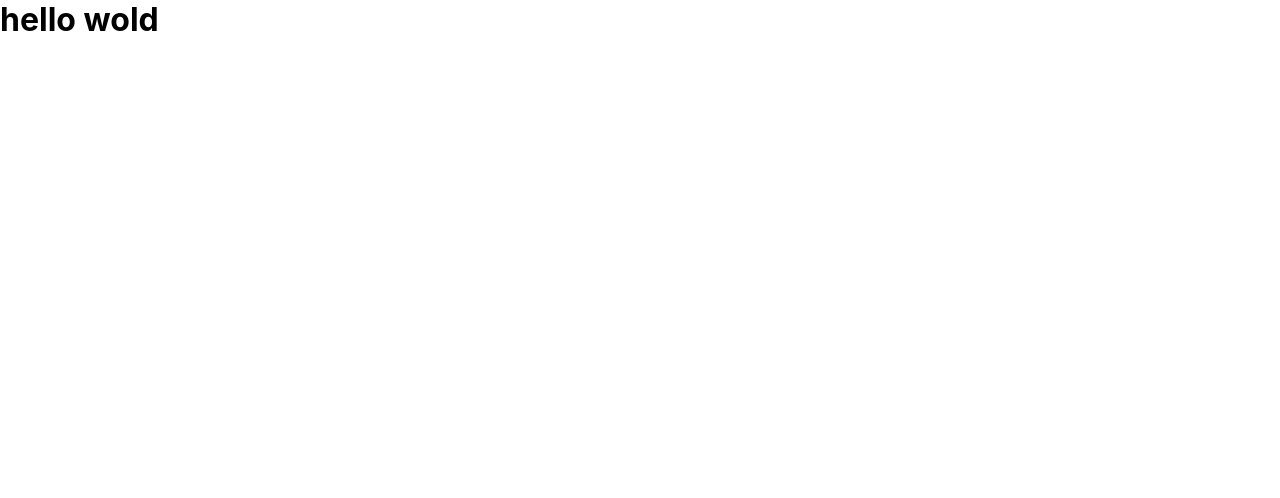
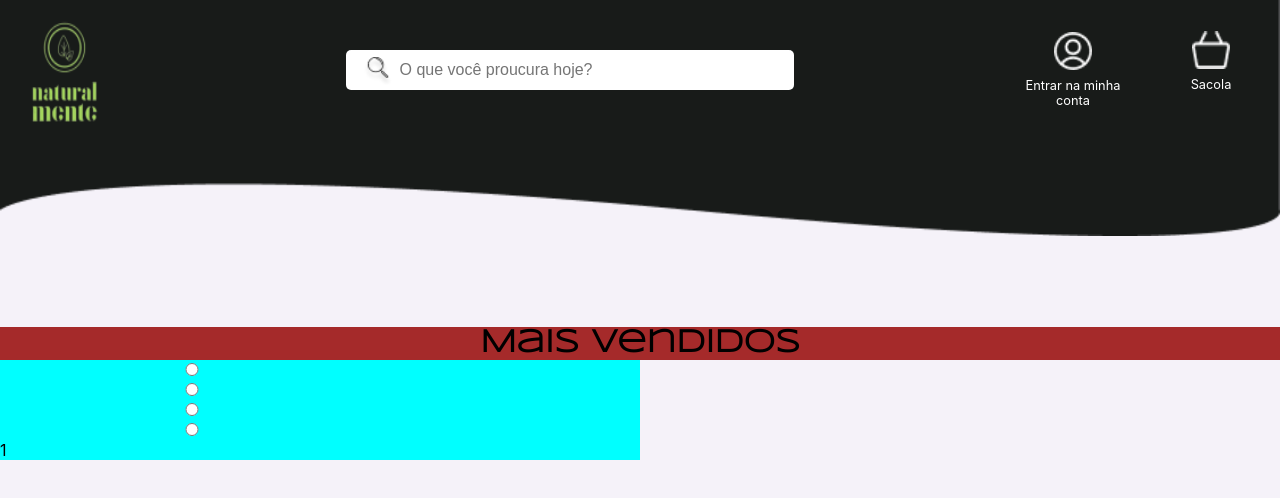
Before and after one commit to Luiz-Dias01/React.js, a React app in the folder naturalmente/site/: page / in a window 1280 px wide. Built offline with nearby package versions, Linux system fonts and the light colour scheme.

Commit message:
create carrossel

```diff
--- a/naturalmente/site/public/index.html
+++ b/naturalmente/site/public/index.html
@@ -1,8 +1,8 @@
 <!DOCTYPE html>
-<html lang="en">
+<html lang="pt-br">
   <head>
     <meta charset="utf-8" />
-    <link rel="icon" href="%PUBLIC_URL%/favicon.ico" />
+    <link rel="icon" href="../assets/icon/logo.png" />
     <meta name="viewport" content="width=device-width, initial-scale=1" />
     <meta name="theme-color" content="#000000" />
     <meta
@@ -24,7 +24,7 @@
       work correctly both with client-side routing and a non-root public URL.
       Learn how to configure a non-root public URL by running `npm run build`.
     -->
-    <title>React App</title>
+    <title>Naturalmente || sua saude em primeiro lugar </title>
   </head>
   <body>
     <noscript>You need to enable JavaScript to run this app.</noscript>
--- a/naturalmente/site/public/robots.txt
+++ /dev/null
@@ -1,3 +0,0 @@
-# https://www.robotstxt.org/robotstxt.html
-User-agent: *
-Disallow:
--- a/naturalmente/site/src/pages/landingPage/index.js
+++ b/naturalmente/site/src/pages/landingPage/index.js
@@ -2,10 +2,53 @@ import './index.scss';
 
 export default function Home() {
   return (
-    <div className="page-home">
+    <div id="page-home">
       <header>
-        <h1>hello wold</h1>
+        <nav>
+          <div id='logo'>
+            <img src='../assets/icon/logo.png' alt='logo'/>
+          </div>
+
+          <form>
+            <div id='lupa-pesquisa'>
+              <img src='../assets/icon/lupa_pesquisa.png'/>
+            </div>
+            <input type='text' placeholder='O que você proucura hoje?'/>
+          </form>
+
+          <div id='navegacao-basica'>
+            <div id='conta-usuario'>
+              <a href="#"><img src='../assets/icon/icon_config_cliente.png' alt='icone usuario'/></a>
+              <p>Entrar na minha conta</p>
+            </div>
+
+            <div id='carrinho'>
+              <a href="#"><img src='../assets/icon/icon_carrinho.png' alt='icone carrinho'/></a>
+              <p>Sacola</p>
+            </div>
+          </div>
+        </nav>
+
+        <div id='enunciado-mais-vendidos'>
+          <h1>Mais Vendidos</h1>
+        </div>
       </header>
+
+      <main>
+        <section id='slide'>
+          <input name='slide' type='radio'/>
+          <input name='slide' type='radio'/>
+          <input name='slide' type='radio'/>
+          <input name='slide' type='radio'/>
+
+          <div id='slide-movimentacao'>
+            <div className='conteudo-slide'>1</div>
+            <div className='conteudo-slide'>2</div>
+            <div className='conteudo-slide'>3</div>
+            <div className='conteudo-slide'>4</div>
+          </div>
+        </section>
+      </main>
     </div>
   );
 }
--- a/naturalmente/site/src/pages/landingPage/index.scss
+++ b/naturalmente/site/src/pages/landingPage/index.scss
@@ -0,0 +1,150 @@
+@font-face {
+    font-family: 'Sync-regular';
+    src: url('../../../public/assets/font/Syncopate-Regular.ttf');
+}
+
+#page-home {
+    background-color: #F5F2F9;
+    height: 100vh;
+
+
+    header {
+        background-image: url('../../../public/assets/image/imagem_fundo_header.png');
+        background-repeat: no-repeat;
+        background-size: contain;
+        display: flex;
+        flex-direction: column;
+        align-items: flex-start;
+        justify-content: space-between;
+        width: 100%;
+        height: 45vh;
+    }
+
+    #enunciado-mais-vendidos {
+        background-color: brown;
+        font-family: 'sync-regular';
+        font-weight: 400;
+        text-align: center;
+        width: 100%;
+    }
+
+    nav {
+        display: flex;
+        align-items: center;
+        justify-content: space-between;
+        width: 100%;
+    }
+
+    #logo img{
+        width: 135px;
+        height: 135px;
+    }
+
+    form {
+        background-color: white;
+        border-radius: 5px;
+        display: flex;
+        align-items: center;
+        justify-content: center;
+        padding: 5px;
+        width: 35vw;
+        height: 5vh;
+    }
+
+    #lupa-pesquisa {
+        display: flex;
+        align-items: center;
+        justify-content: center;
+    }
+
+    #lupa-pesquisa img {
+        margin-top: 5px;
+        width: 30px;
+        height: 30px;
+    }
+
+    input:focus {
+        box-shadow: 0;
+        border: none;
+        outline: 0;
+    }
+
+    input {
+        font-size: 1em;
+        text-indent: 5px;
+        border: none;
+        width: 30vw;
+    }
+
+    #navegacao-basica {
+        display: flex;
+        align-items: center;
+        justify-content: space-evenly;
+    }
+
+    #navegacao-basica img {
+        width: 38px;
+        height: 38px;
+    }
+
+    #navegacao-basica div {
+        color: white;
+        font-size: 0.8em;
+        display: flex;
+        flex-direction: column;
+        align-items: center;
+        justify-content: center;
+        margin: 5px;
+        width: 10vw;
+        height: 15vh;
+    }
+
+    #conta-usuario p{
+        text-align: center;
+        margin-top: 5px;
+        width: 8vw;
+    }
+
+    #carrinho {
+        padding-bottom: 17px;
+    }
+
+    #carrinho p {
+        text-align: center;
+        margin-top: 5px;
+    }
+
+    #slide{
+        background-color: aqua;
+        overflow: hidden;
+        width: 50vw;
+
+    }
+    #slide > #slide-movimentacao{
+        display: flex;
+        flex-wrap: nowrap;
+        width: 100%;
+        transition: all 500ms ease;
+
+    }
+
+    #slide > #slide-movimentacao > .conteudo-slide {
+        flex: 0 0 auto;
+        width: 100%;
+    }
+
+    #slide > input:nth-child(1):checked ~ #slide-movimentacao{
+        transform: translateX(0%);
+    }
+
+    #slide > input:nth-child(2):checked ~ #slide-movimentacao{
+        transform: translateX(-100%);
+    }
+    #slide > input:nth-child(3):checked ~ #slide-movimentacao{
+        transform: translateX(-200%);
+    }
+
+    #slide > input:nth-child(4):checked ~ #slide-movimentacao{
+        transform: translateX(-300%);
+    }
+}
```
Also changed, not shown: naturalmente/site/public/assets/font/Syncopate-Bold.ttf (added), naturalmente/site/public/assets/font/Syncopate-Regular.ttf (added), naturalmente/site/public/assets/icon/icon_carrinho.png (added), naturalmente/site/public/assets/icon/icon_config_cliente.png (added), naturalmente/site/public/assets/icon/logo.png (added), naturalmente/site/public/assets/icon/lupa_pesquisa.png (added), naturalmente/site/public/assets/image/imagem_fundo_header.png (added), naturalmente/site/public/favicon.ico (deleted), naturalmente/site/public/logo192.png (deleted), naturalmente/site/public/logo512.png (deleted).
